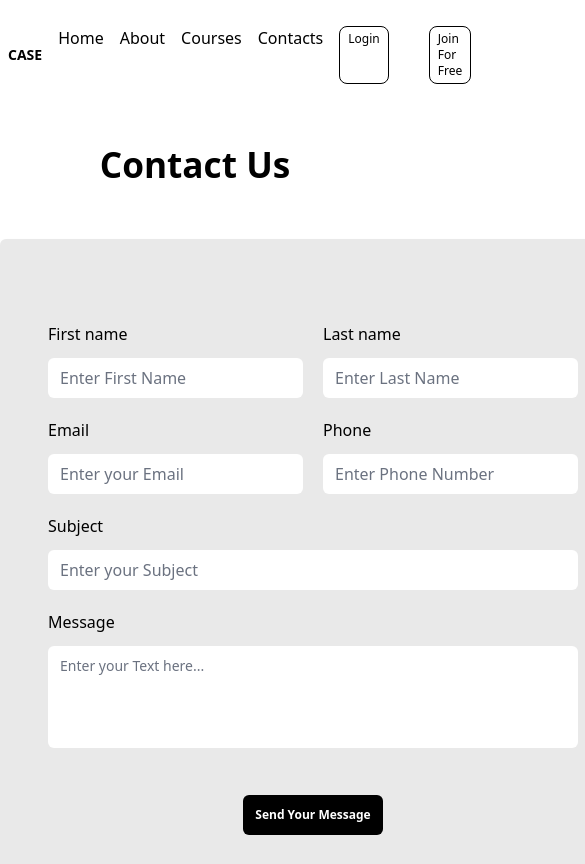
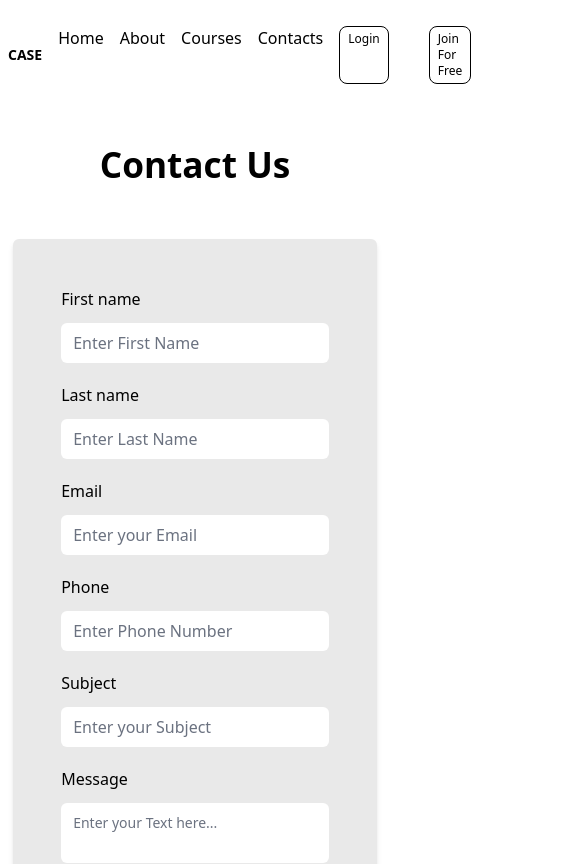
Before and after one commit to 003-kalki/case, a React (Vite) app in the folder client/: page /contacts in a window 390 px wide. Shown: the top 864 px of the page, 585 px wide, since content can reach past the window. Built offline with nearby package versions, Linux system fonts and the light colour scheme.

Commit message:
Contacts page is responsive now

```diff
--- a/client/src/pages/Contacts.jsx
+++ b/client/src/pages/Contacts.jsx
@@ -4,17 +4,17 @@ export default function Contacts(){
     return(
         <div className="flex flex-col">
         <div className="text-[2.2rem] font-bold mt-7 mx-auto ">Contact Us</div>
-        <div className="bg-contact-gray m-12 rounded-md shadow-md flex flex-row w-fit mx-auto">
-             <div className="flex flex-col justify-evenly border-r-[0.5px] border-white">
+        <div className="bg-contact-gray m-12 rounded-md shadow-md flex flex-col sm:flex-row w-fit mx-auto">
+             <div className="flex flex-col justify-evenly border-b-[0.5px] sm:border-b-0 sm:border-r-[0.5px] border-white pb-3 sm:pb-0">
 
             <div className="1 p-12  flex flex-col justify-evenly gap-5 ">
-               <div className="a flex flex-row gap-5">
-                <div><p>First name</p><input className="border-0 rounded-md mt-3" type="text" placeholder="Enter First Name" /></div>
-                <div><p>Last name</p><input className="border-0 rounded-md mt-3" type="text" placeholder="Enter Last Name" /></div>
+               <div className="a flex flex-col sm:flex-row gap-5">
+                <div><p>First name</p><input className="border-0 rounded-md mt-3 w-[100%]" type="text" placeholder="Enter First Name" /></div>
+                <div><p>Last name</p><input className="border-0 rounded-md mt-3 w-[100%]" type="text" placeholder="Enter Last Name" /></div>
                </div>
-               <div className="b flex flex-row gap-5">
-               <div><p>Email</p><input className="border-0 rounded-md mt-3" type="email" placeholder="Enter your Email" /></div>
-                <div><p>Phone</p><input className="border-0 rounded-md mt-3" type="text" placeholder="Enter Phone Number" /></div>
+               <div className="b flex flex-col sm:flex-row gap-5">
+               <div><p>Email</p><input className="border-0 rounded-md mt-3 w-[100%]" type="email" placeholder="Enter your Email" /></div>
+                <div><p>Phone</p><input className="border-0 rounded-md mt-3 w-[100%]" type="text" placeholder="Enter Phone Number" /></div>
                </div>
                <div className="c">
                <p>Subject</p><input className="border-0 rounded-md mt-3 w-[100%]" type="text" placeholder="Enter your Subject" />
@@ -27,7 +27,7 @@ export default function Contacts(){
                </div>
             </div>
 
-            <div className="e ml-auto mr-auto bg-black text-white rounded-md w-fit p-3 text-xs font-bold hover:bg-gray-400"><span>Send Your Message</span></div>
+            <div className="e mx-auto bg-black text-white rounded-md w-fit p-3 text-xs font-bold hover:bg-gray-400"><span>Send Your Message</span></div>
             </div>
 
             <div className="2 p-12 flex flex-col justify-evenly gap-8">
```
